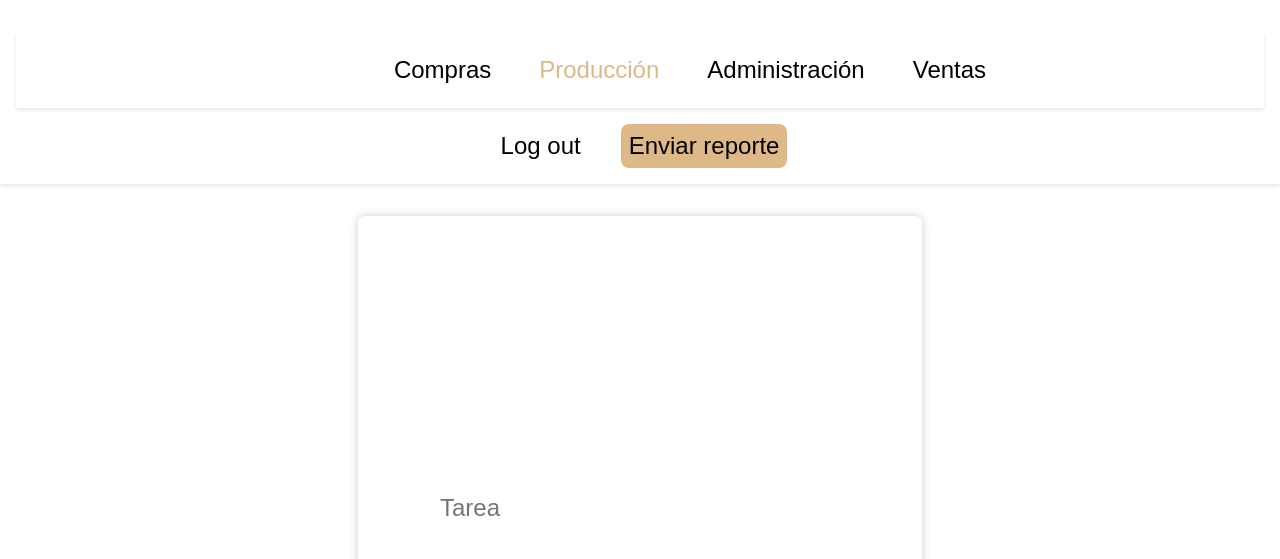
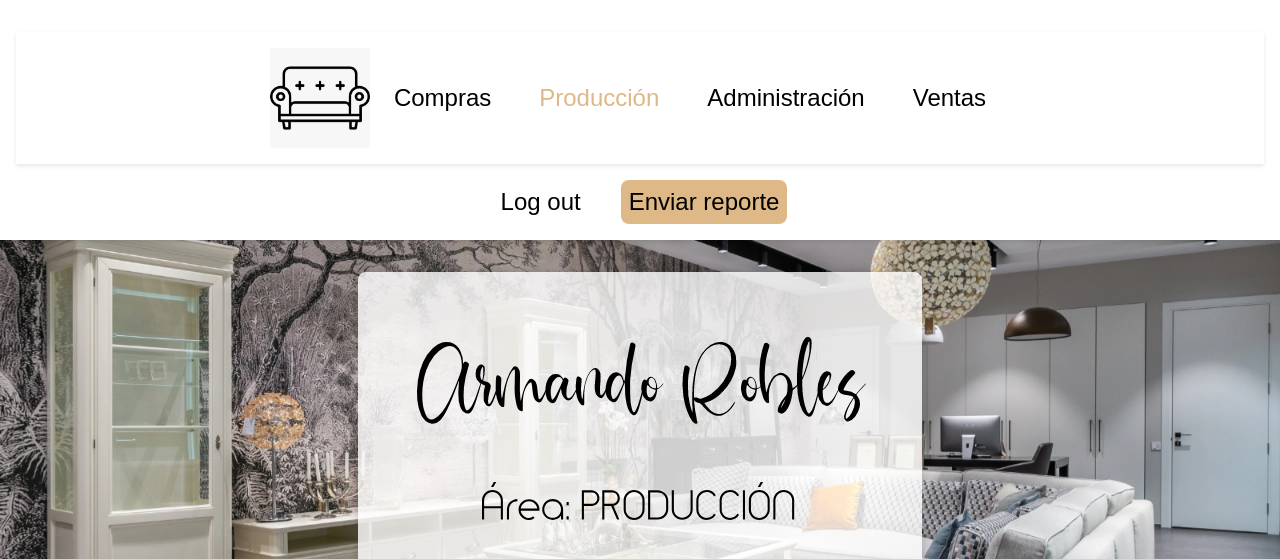
Before and after one commit to LeonelaVW/JS_Production_Intranet, a plain HTML site: page original code/index.html in a window 1280 px wide. Shown: the top 559 px of the page. Drawn offline with Linux system fonts and the light colour scheme; some packages are replaced by stand-ins of ours; a script that the page names is missing.

Commit message:
Github preview update.

```diff
--- a/original code/index.html
+++ b/original code/index.html
@@ -15,7 +15,7 @@
             <div class="container wide header-container w-container">
 
                 <nav role="navigation" class="nav-menu w-clearfix w-nav-menu">
-                    <img src="/LandingPage_Mueblería/img/WhatsApp Image 2023-05-15 at 16.33.27.jpeg" loading="lazy" alt="" class="logo-image"/>
+                    <img src="/img/WhatsApp Image 2023-05-15 at 16.33.27.jpeg" loading="lazy" alt="" class="logo-image"/>
                     <a href="/Area_de_compras" class="header-nav-link black w-nav-link">Compras</a>
                     <a href="/Area_de_producción" id="prod" class="header-nav-link black w-nav-link">Producción</a>
                     <a href="/Area_de_administración" class="header-nav-link black w-nav-link">Administración</a>
@@ -30,23 +30,23 @@
     </nav>
      <div class="cuadrado">
    <main>
-        <h1><img src="/LandingPage_Mueblería/img/mathelica (1).png" alt=""></h1>
-        <h2><img src="/LandingPage_Mueblería/img/timeburner (2).png" alt=""></h2>
+        <h1><img src="/img/mathelica (1).png" alt=""></h1>
+        <h2><img src="/img/timeburner (2).png" alt=""></h2>
 
     </main>
 
     <div class="slideshow-container">
 
         <div class="mySlides-fade fade-in-image">
-            <img src="/LandingPage_Mueblería/img/WhatsApp Image 2023-05-18 at 17.35.11 (2).jpeg" style="width:100%">
+            <img src="/img/WhatsApp Image 2023-05-18 at 17.35.11 (2).jpeg" style="width:100%">
         </div>
 
         <div class="mySlides-fade fade-in-image">
-            <img src="/LandingPage_Mueblería/img/WhatsApp Image 2023-05-18 at 17.35.11 (3).jpeg" style="width:100%">
+            <img src="/img/WhatsApp Image 2023-05-18 at 17.35.11 (3).jpeg" style="width:100%">
         </div>
 
         <div class="mySlides-fade fade-in-image">
-            <img src="/LandingPage_Mueblería/img/WhatsApp Image 2023-05-18 at 17.35.11 (4).jpeg" style="width:100%">
+            <img src="/img/WhatsApp Image 2023-05-18 at 17.35.11 (4).jpeg" style="width:100%">
         </div>
     </div>
 
```
Also changed, not shown: 1 other file.
